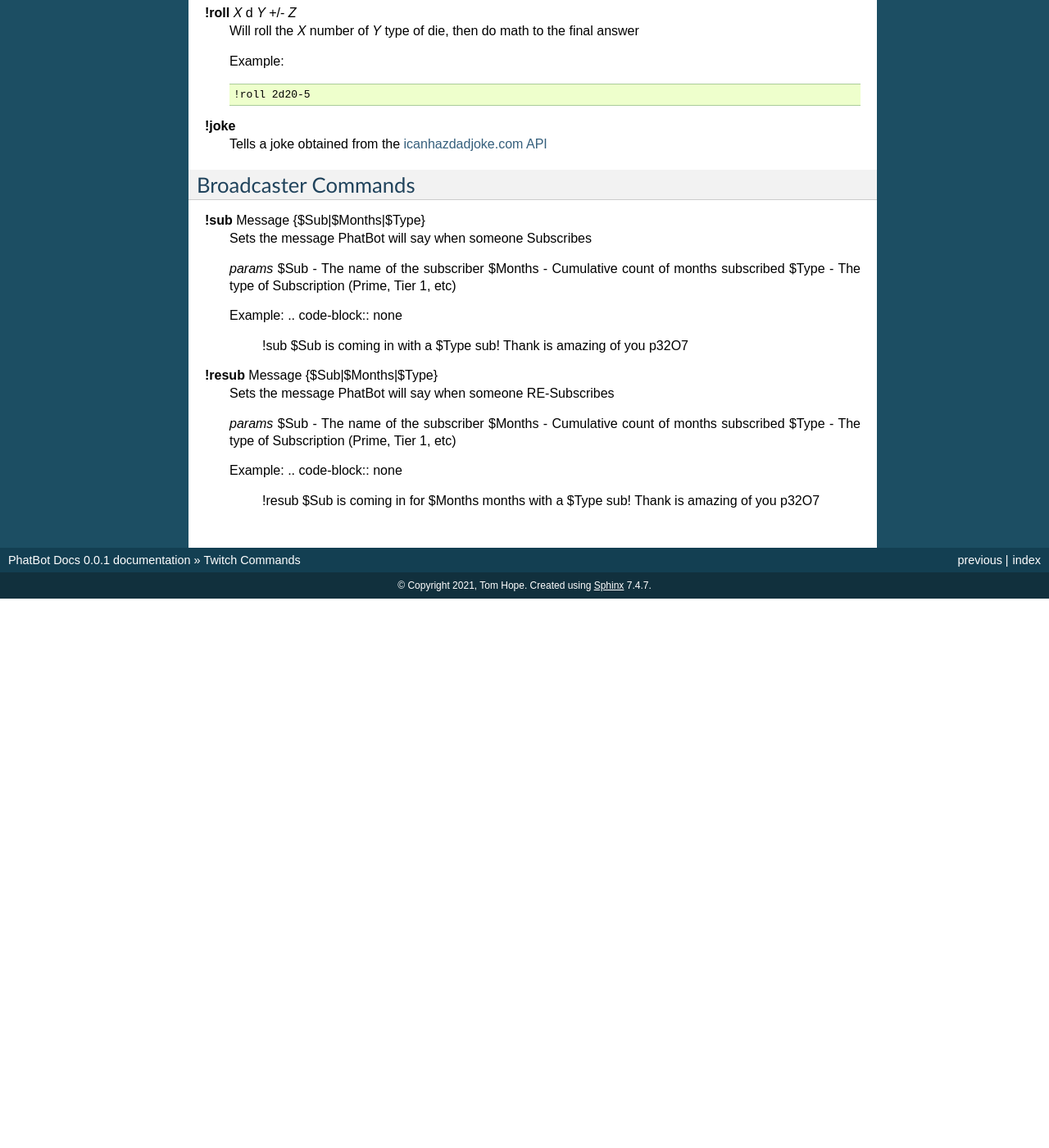
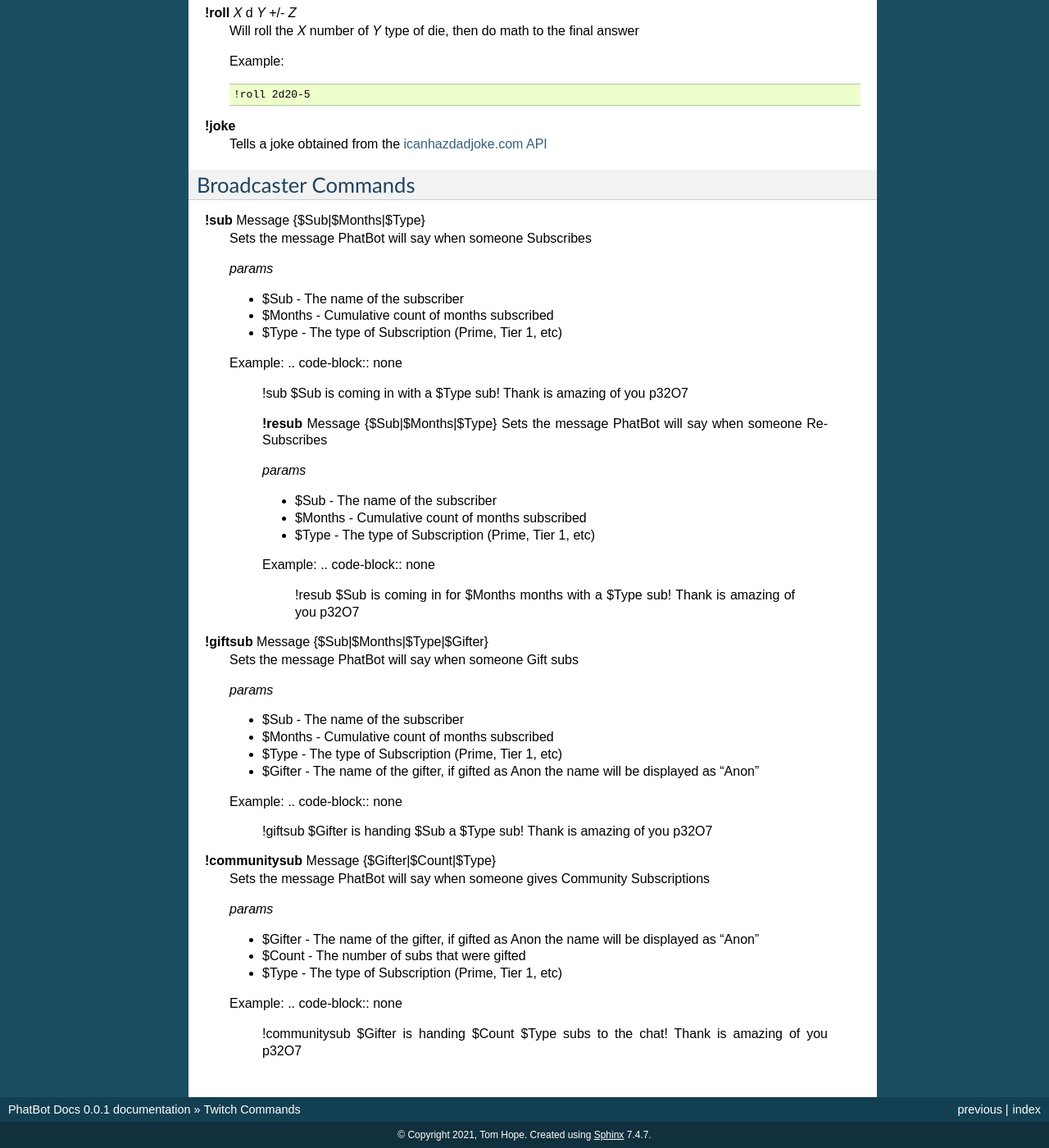
Before and after one commit to Phat32/PhatBot-Docs, a Sphinx documentation site: the page built from docs/pages/twitch/commands.rst, in a window 1280 px wide and 1400 px high, scrolled down 338 px. Shown: the whole window at 82% size. Built offline with Sphinx 7.4.7, drawn with Linux system fonts in a browser that asks for light colours; before the commit the page ends 1068 px from its top, so only the background shows below that.

Commit message:
Added Gift and Community documentation

```diff
--- a/docs/pages/twitch/commands.rst
+++ b/docs/pages/twitch/commands.rst
@@ -39,24 +39,56 @@ Broadcaster Commands
   Sets the message PhatBot will say when someone Subscribes
 
   *params*
-  $Sub - The name of the subscriber
-  $Months - Cumulative count of months subscribed
-  $Type - The type of Subscription (Prime, Tier 1, etc)
+
+  - $Sub - The name of the subscriber
+  - $Months - Cumulative count of months subscribed
+  - $Type - The type of Subscription (Prime, Tier 1, etc)
 
   Example:
   .. code-block:: none
 
     !sub $Sub is coming in with a $Type sub! Thank is amazing of you p32O7
 
-**!resub** Message {$Sub|$Months|$Type}
-    Sets the message PhatBot will say when someone RE-Subscribes
+    **!resub** Message {$Sub|$Months|$Type}
+    Sets the message PhatBot will say when someone Re-Subscribes
 
     *params*
-    $Sub - The name of the subscriber
-    $Months - Cumulative count of months subscribed
-    $Type - The type of Subscription (Prime, Tier 1, etc)
+
+    - $Sub - The name of the subscriber
+    - $Months - Cumulative count of months subscribed
+    - $Type - The type of Subscription (Prime, Tier 1, etc)
 
     Example:
     .. code-block:: none
 
       !resub $Sub is coming in for $Months months with a $Type sub! Thank is amazing of you p32O7
+
+**!giftsub** Message {$Sub|$Months|$Type|$Gifter}
+      Sets the message PhatBot will say when someone Gift subs
+
+      *params*
+
+      - $Sub - The name of the subscriber
+      - $Months - Cumulative count of months subscribed
+      - $Type - The type of Subscription (Prime, Tier 1, etc)
+      - $Gifter - The name of the gifter, if gifted as Anon the name will be displayed as "Anon"
+
+      Example:
+      .. code-block:: none
+
+        !giftsub $Gifter is handing $Sub a $Type sub! Thank is amazing of you p32O7
+
+**!communitysub** Message {$Gifter|$Count|$Type}
+        Sets the message PhatBot will say when someone gives Community Subscriptions
+
+        *params*
+
+        - $Gifter - The name of the gifter, if gifted as Anon the name will be displayed as "Anon"
+        - $Count - The number of subs that were gifted
+        - $Type - The type of Subscription (Prime, Tier 1, etc)
+
+
+        Example:
+        .. code-block:: none
+
+          !communitysub $Gifter is handing $Count $Type subs to the chat! Thank is amazing of you p32O7
```
